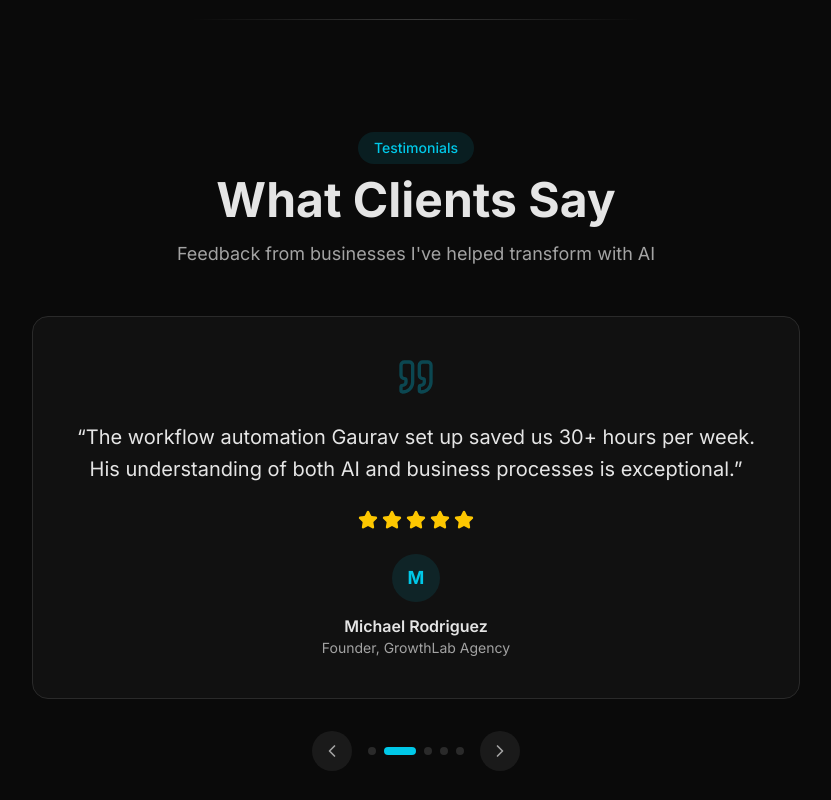
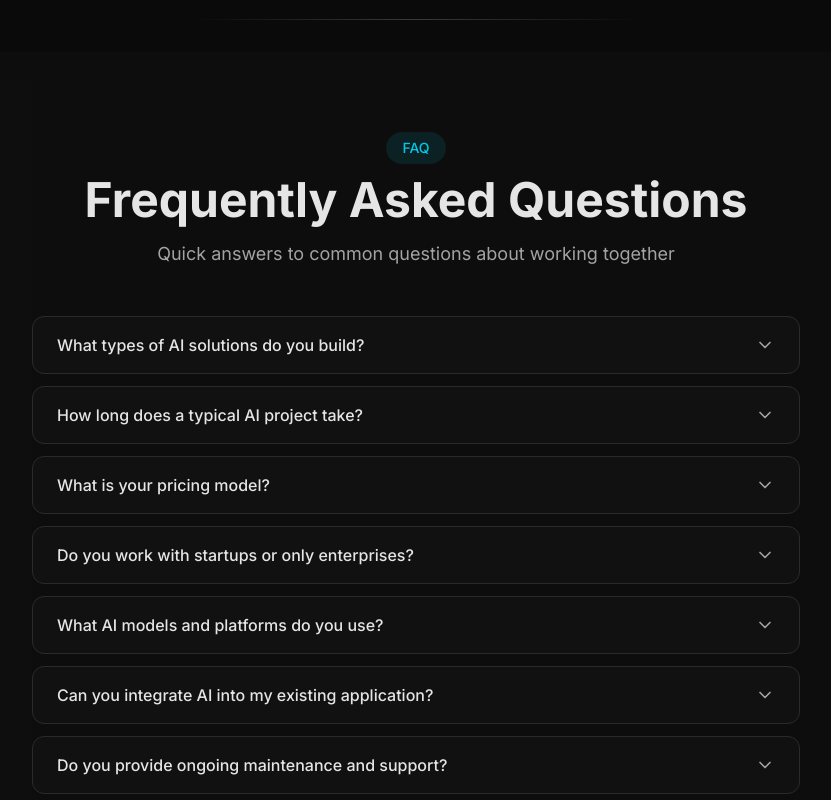
Before and after one commit to Ai-with-Gaurav/ai-with-gaurav-website, a Next.js app: page / in a window 1280 px wide. Shown: the part 7540-8340 px from the top of the page, without its empty margins (224-1055 px from the left). Built offline with nearby package versions, Linux system fonts and the light colour scheme; no server answers.

Commit message:
improved-some-parts

```diff
--- a/src/app/page.tsx
+++ b/src/app/page.tsx
@@ -23,7 +23,6 @@ export default function Home() {
       <About />
       <Process />
       <SectionDivider />
-      <Testimonials />
       <FAQ />
       <SectionDivider />
       <Contact />
--- a/src/components/sections/Testimonials.tsx
+++ /dev/null
@@ -1,118 +0,0 @@
-"use client";
-
-import { useState, useEffect } from "react";
-import { motion, AnimatePresence } from "framer-motion";
-import { ChevronLeft, ChevronRight, Star, Quote } from "lucide-react";
-import Container from "@/components/ui/Container";
-import SectionHeading from "@/components/ui/SectionHeading";
-import { testimonials } from "@/data/testimonials";
-
-export default function Testimonials() {
-  const [current, setCurrent] = useState(0);
-
-  useEffect(() => {
-    const interval = setInterval(() => {
-      setCurrent((prev) => (prev + 1) % testimonials.length);
-    }, 6000);
-    return () => clearInterval(interval);
-  }, []);
-
-  const prev = () =>
-    setCurrent(
-      (c) => (c - 1 + testimonials.length) % testimonials.length
-    );
-  const next = () =>
-    setCurrent((c) => (c + 1) % testimonials.length);
-
-  const testimonial = testimonials[current];
-
-  return (
-    <section id="testimonials" className="py-20">
-      <Container>
-        <SectionHeading
-          label="Testimonials"
-          title="What Clients Say"
-          subtitle="Feedback from businesses I've helped transform with AI"
-        />
-
-        <div className="relative mx-auto max-w-3xl">
-          <AnimatePresence mode="wait">
-            <motion.div
-              key={current}
-              initial={{ opacity: 0, x: 30 }}
-              animate={{ opacity: 1, x: 0 }}
-              exit={{ opacity: 0, x: -30 }}
-              transition={{ duration: 0.3 }}
-              className="rounded-2xl border border-dark-600 bg-dark-800 p-8 sm:p-10 text-center"
-            >
-              <Quote className="mx-auto mb-6 h-10 w-10 text-primary/30" />
-
-              <p className="text-lg text-text-primary leading-relaxed sm:text-xl">
-                &ldquo;{testimonial.content}&rdquo;
-              </p>
-
-              {/* Rating */}
-              {testimonial.rating && (
-                <div className="mt-6 flex justify-center gap-1">
-                  {Array.from({ length: testimonial.rating }).map((_, i) => (
-                    <Star
-                      key={i}
-                      className="h-5 w-5 fill-yellow-400 text-yellow-400"
-                    />
-                  ))}
-                </div>
-              )}
-
-              {/* Author */}
-              <div className="mt-6">
-                <div className="mx-auto mb-3 flex h-12 w-12 items-center justify-center rounded-full bg-primary/10 text-primary font-bold text-lg">
-                  {testimonial.name.charAt(0)}
-                </div>
-                <p className="font-semibold text-text-primary">
-                  {testimonial.name}
-                </p>
-                <p className="text-sm text-text-muted">
-                  {testimonial.role}, {testimonial.company}
-                </p>
-              </div>
-            </motion.div>
-          </AnimatePresence>
-
-          {/* Navigation */}
-          <div className="mt-8 flex items-center justify-center gap-4">
-            <button
-              onClick={prev}
-              className="flex h-10 w-10 items-center justify-center rounded-full bg-dark-700 text-text-muted transition-colors hover:bg-dark-600 hover:text-text-primary cursor-pointer"
-              aria-label="Previous testimonial"
-            >
-              <ChevronLeft className="h-5 w-5" />
-            </button>
-
-            <div className="flex gap-2">
-              {testimonials.map((_, index) => (
-                <button
-                  key={index}
-                  onClick={() => setCurrent(index)}
-                  className={`h-2 rounded-full transition-all cursor-pointer ${
-                    index === current
-                      ? "w-8 bg-primary"
-                      : "w-2 bg-dark-600 hover:bg-dark-500"
-                  }`}
-                  aria-label={`Go to testimonial ${index + 1}`}
-                />
-              ))}
-            </div>
-
-            <button
-              onClick={next}
-              className="flex h-10 w-10 items-center justify-center rounded-full bg-dark-700 text-text-muted transition-colors hover:bg-dark-600 hover:text-text-primary cursor-pointer"
-              aria-label="Next testimonial"
-            >
-              <ChevronRight className="h-5 w-5" />
-            </button>
-          </div>
-        </div>
-      </Container>
-    </section>
-  );
-}
```
